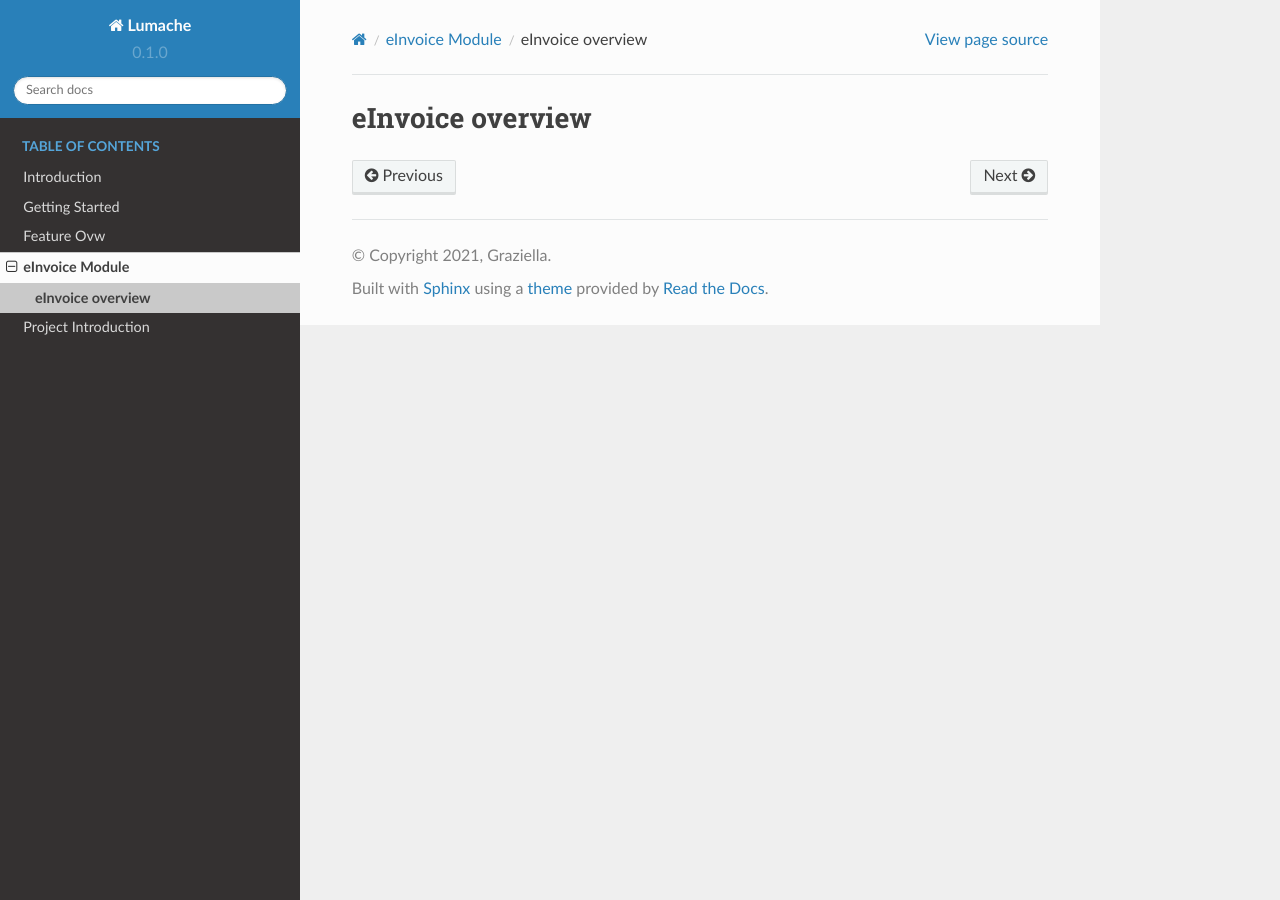
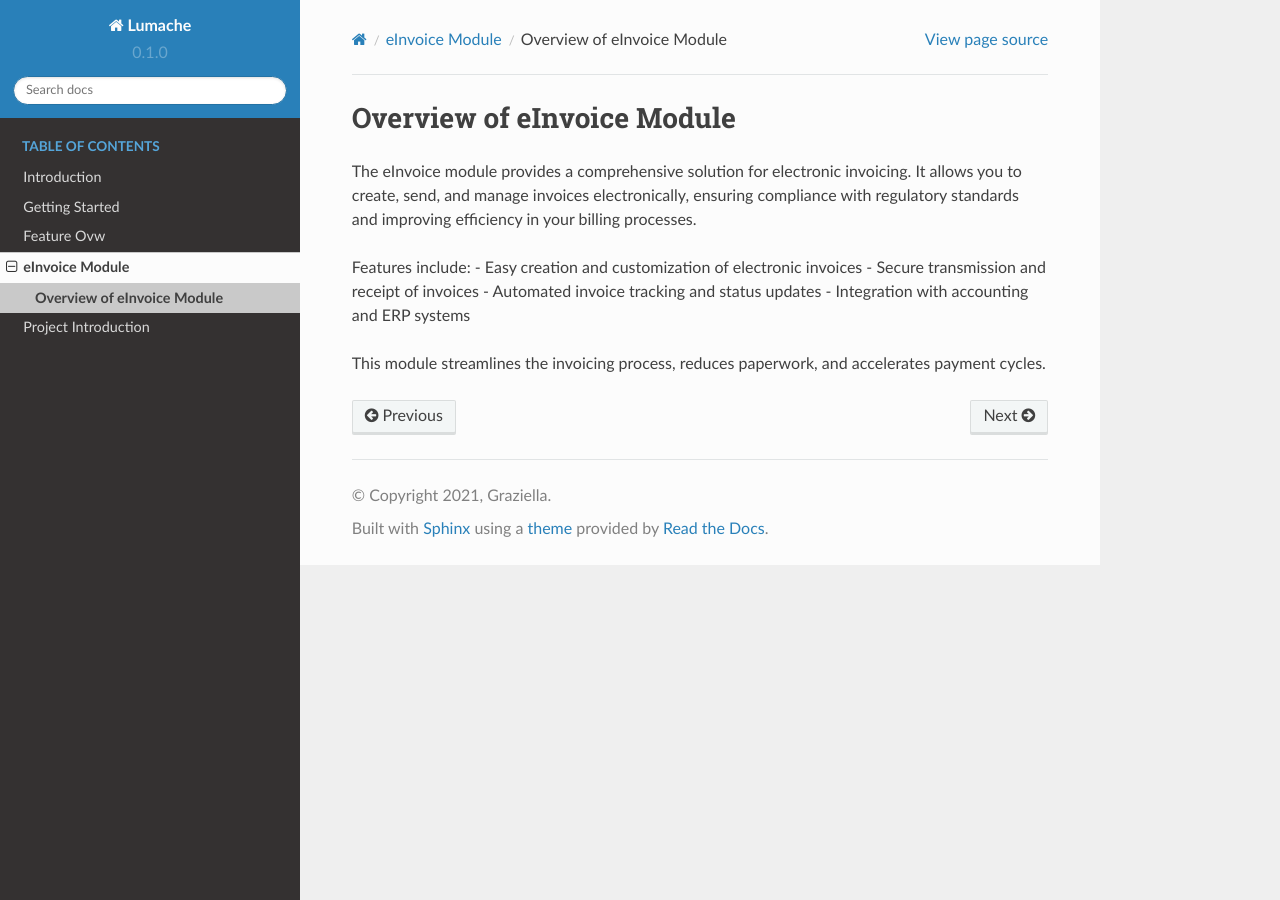
Before and after one commit to wookfai/manual, a Sphinx documentation site: the page built from docs/source/modules/einvoice/overview.rst, in a window 1280 px wide. Built offline with Sphinx 7.4.7 and the Read the Docs theme 2.0.0, drawn with Linux system fonts in a browser that asks for light colours; pages that are not in the unit, such as notebooks, are missing from menus.

Commit message:
Update overview.rst

```diff
--- a/docs/source/modules/einvoice/overview.rst
+++ b/docs/source/modules/einvoice/overview.rst
@@ -1,2 +1,12 @@
-eInvoice overview
-==========
+Overview of eInvoice Module
+===========================
+
+The eInvoice module provides a comprehensive solution for electronic invoicing. It allows you to create, send, and manage invoices electronically, ensuring compliance with regulatory standards and improving efficiency in your billing processes.
+
+Features include:
+- Easy creation and customization of electronic invoices
+- Secure transmission and receipt of invoices
+- Automated invoice tracking and status updates
+- Integration with accounting and ERP systems
+
+This module streamlines the invoicing process, reduces paperwork, and accelerates payment cycles.
```
